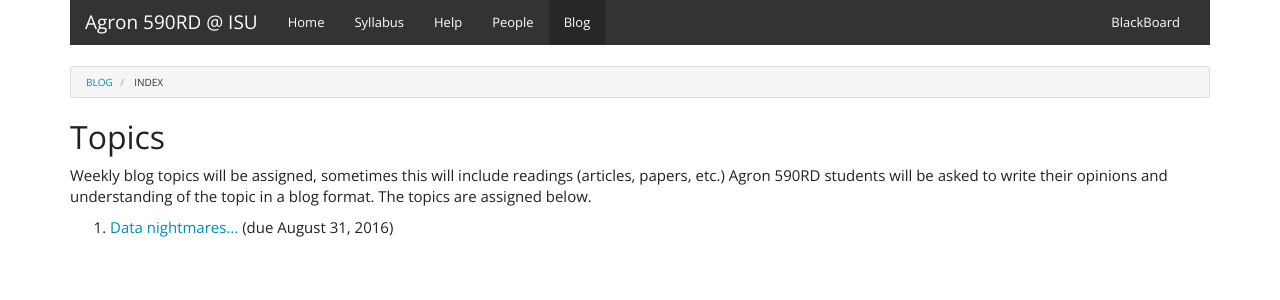
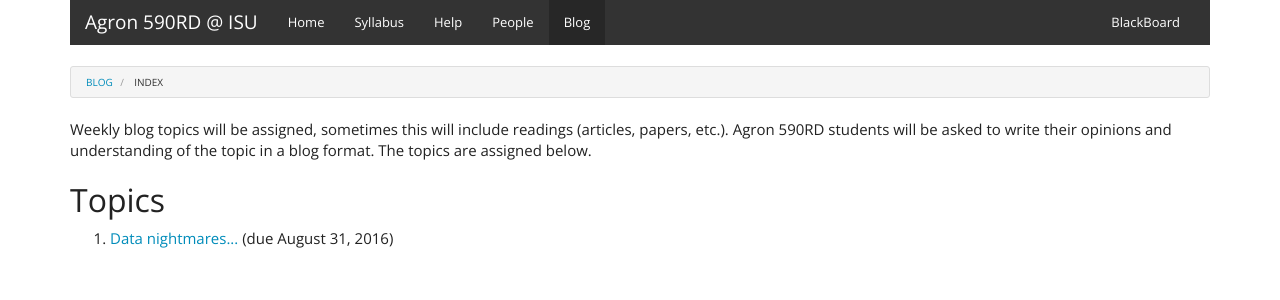
Before and after one commit to agron590-ISU/agron590-ISU.github.io, a Jekyll site: the page built from _blog/index.html, in a window 1280 px wide. Shown: the top 300 px of the page. Built offline with Jekyll 4.4.1, drawn with Linux system fonts in a browser that asks for light colours.

Commit message:
formatting

```diff
--- a/_blog/index.html
+++ b/_blog/index.html
@@ -3,13 +3,15 @@ layout: blog
 root: ../
 ---
 
+<p>
+Weekly blog topics will be assigned, sometimes this will include readings (articles, papers, etc.). Agron 590RD students will be asked to write their opinions and understanding of the topic in a blog format. The topics are assigned below.
+</p>
+
 <h2>Topics</h2>
 
 {% assign now = site.time | date: '%B %d, %Y' %}
 
-<p>
-Weekly blog topics will be assigned, sometimes this will include readings (articles, papers, etc.) Agron 590RD students will be asked to write their opinions and understanding of the topic in a blog format. The topics are assigned below.
-</p>
+
 
 <ol>
   {% for topic in site.topics %}
```
